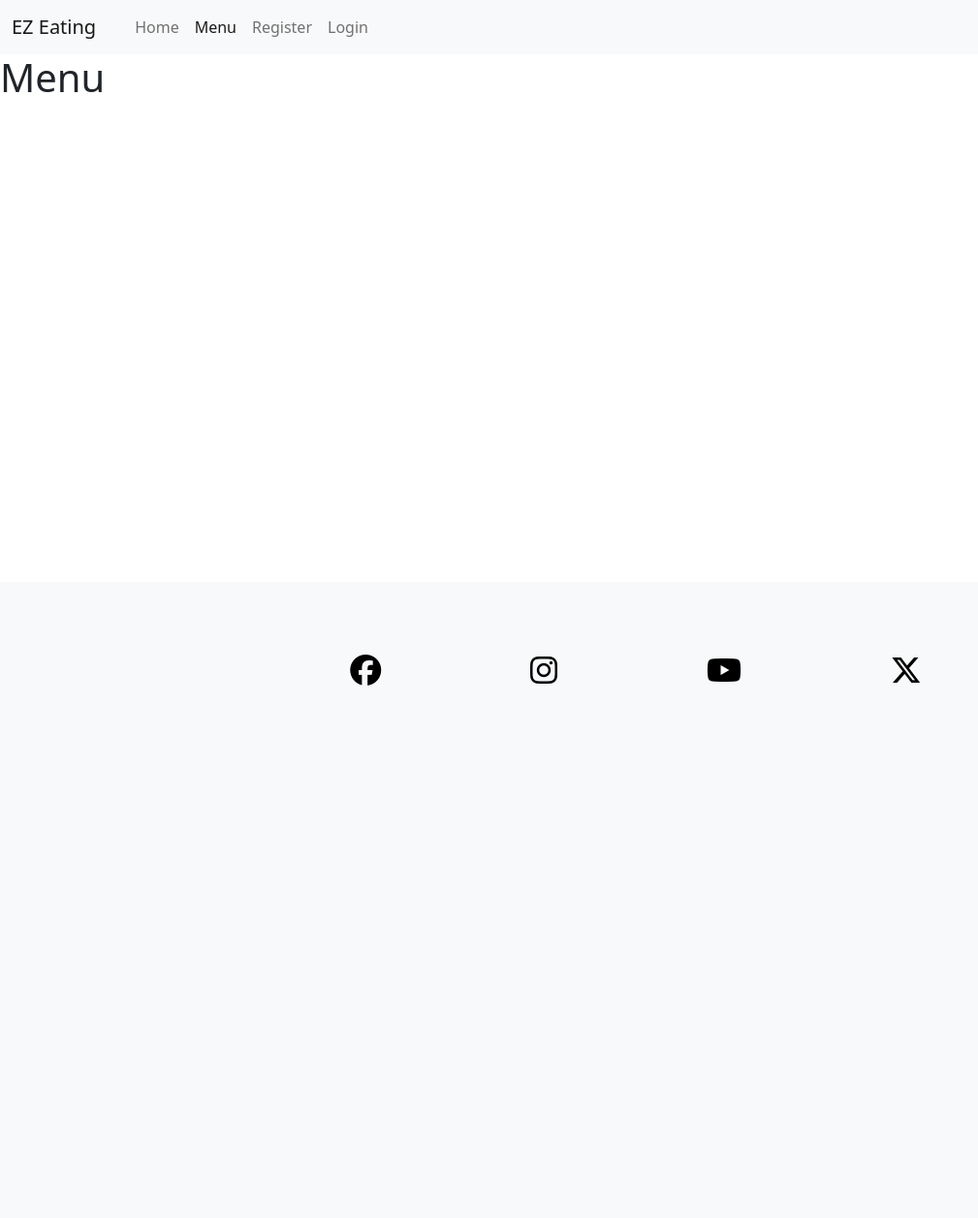
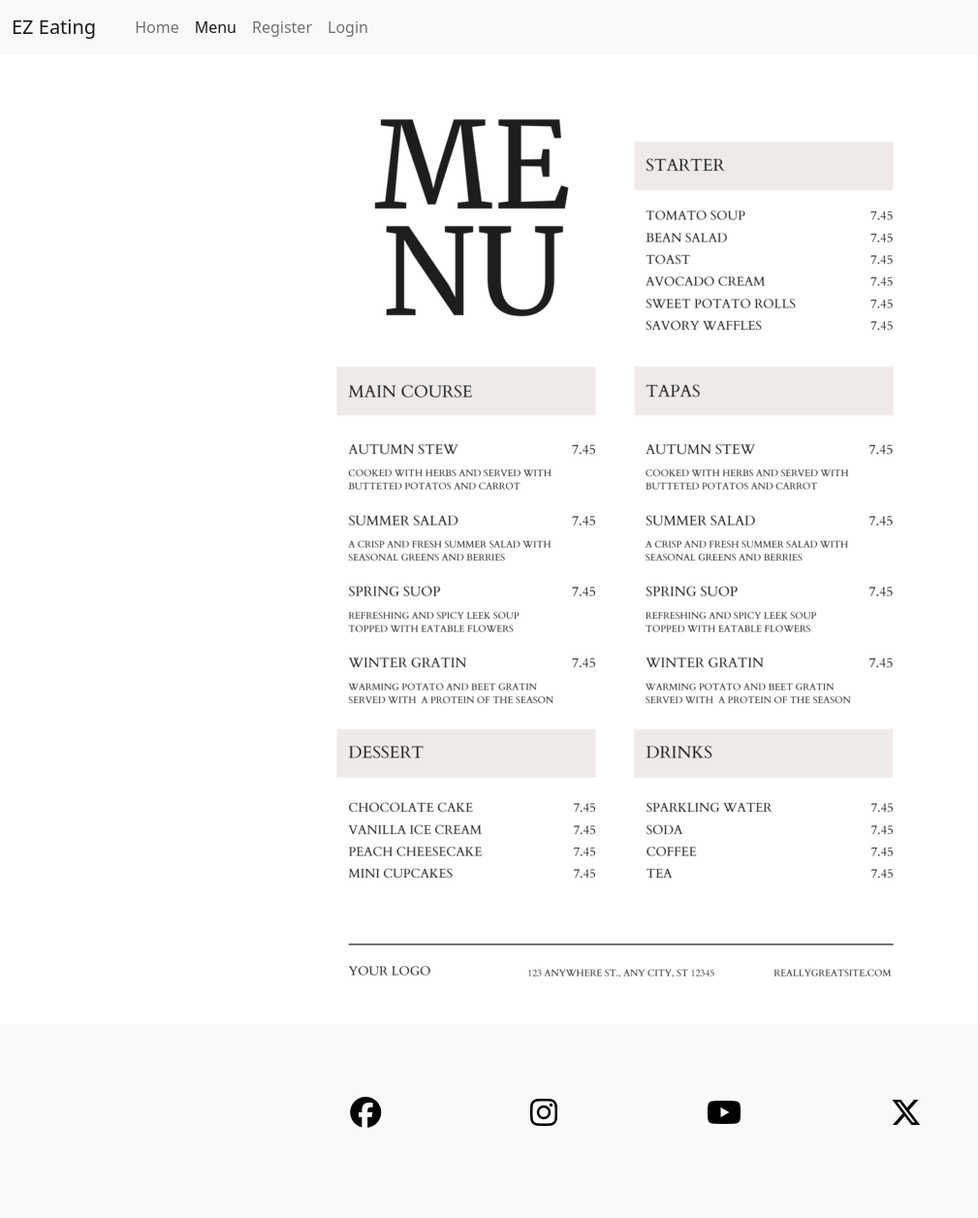
Before and after one commit to GreyWhite994/ez-eating, a Django app: page /menu in a window 1280 px wide. Shown: the whole page at 97% size, without its empty margins (0-1009 px from the left). Before the commit the page ends 707 px from the top, so only its background shows below. Run offline with Django 3.2, Linux system fonts and the light colour scheme; some libraries are stand-ins or nearby versions.

Commit message:
Addition of menu to menu.html

```diff
--- a/booking/static/css/style.css
+++ b/booking/static/css/style.css
@@ -1,5 +1,16 @@
+/* menu */
+#menu-section {
+    height: 1000px;
+    width: 100%;
+    position: relative;
+}
 
-/* nav styling */
+#menu {
+    width: 100%;
+    height: 100%;
+    object-fit: cover;
+    background: url(../images/menu.png) no-repeat center center;
+}
 
 /* hero image and welcome text styling */
 
@@ -7,7 +18,6 @@
     height: 600px;
     width: 100%;
     overflow: hidden;
-
     position: relative;
 }
 
--- a/templates/menu.html
+++ b/templates/menu.html
@@ -3,6 +3,9 @@
 
 {% block content %}
 
-<h1>Menu</h1>
+<section id="menu-section">
+    <div id="menu"></div>
+</section>
+
 
 {%endblock%}
```
Also changed, not shown: booking/static/images/menu.png (added), db.sqlite3.
